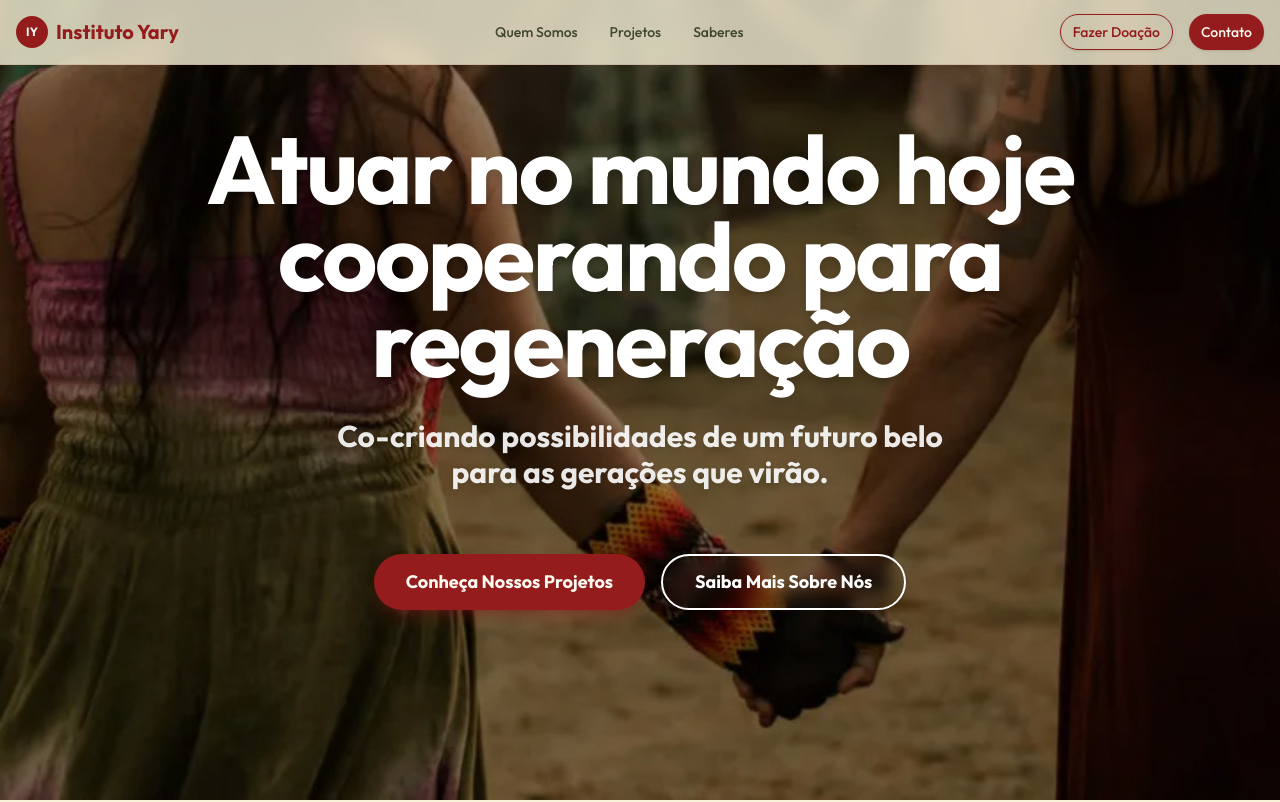
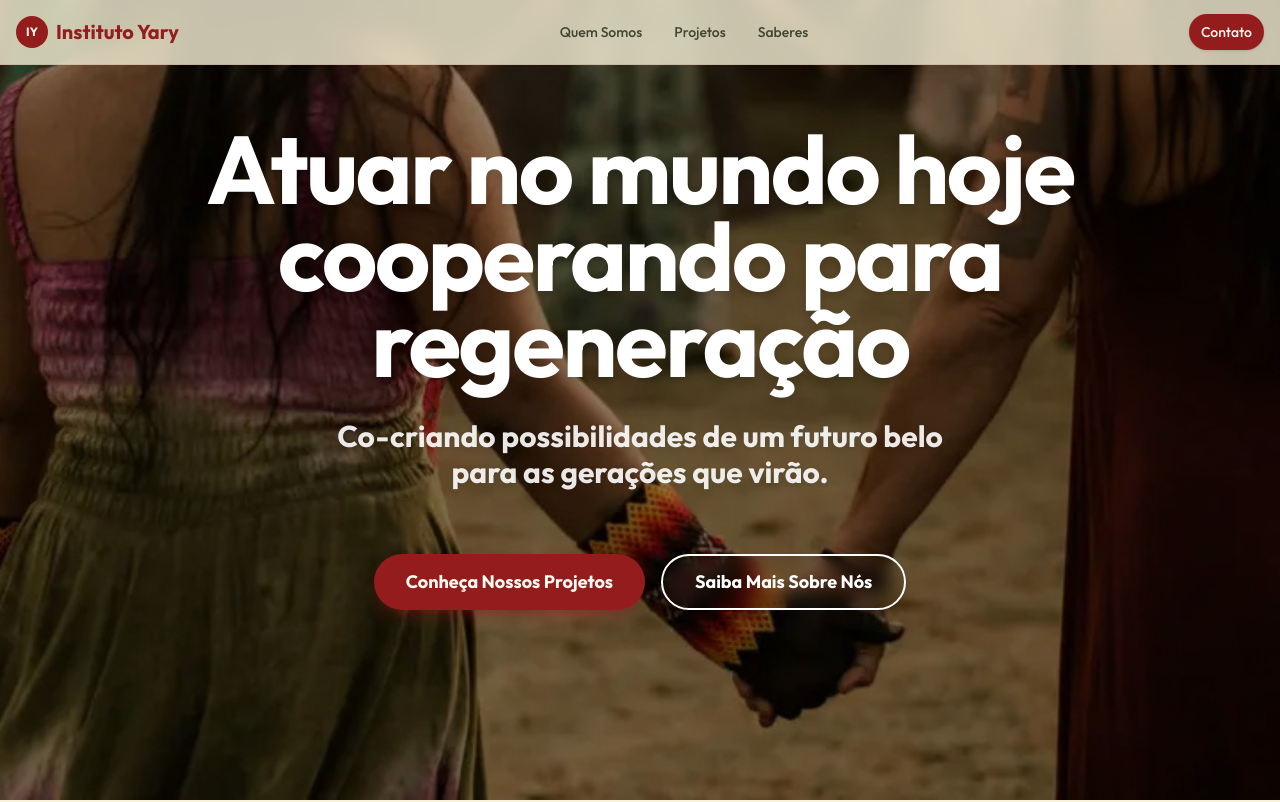
Before and after one commit to Digital-alignment/institutoyary, a Next.js app: page / in a window 1280 px wide. Shown: the top 802 px of the page. Built offline with nearby package versions, Linux system fonts and the light colour scheme; no server answers; the database is empty.

Commit message:
feat: implement responsive header component with mobile menu and contact modal integration

```diff
--- a/src/components/layout/header.tsx
+++ b/src/components/layout/header.tsx
@@ -46,9 +46,6 @@ export function Header() {
                 </nav>
 
                 <div className="flex items-center gap-4">
-                    <Button variant="outline" size="sm" className="hidden sm:flex">
-                        Fazer Doação
-                    </Button>
                     <Button size="sm" onClick={() => setIsContactOpen(true)}>
                         Contato
                     </Button>
@@ -145,9 +142,6 @@ export function Header() {
                                 >
                                     Contato
                                 </Button>
-                                <Button variant="outline" className="w-full">
-                                    Fazer Doação
-                                </Button>
                             </div>
                         </div>
                     </motion.div>
```
